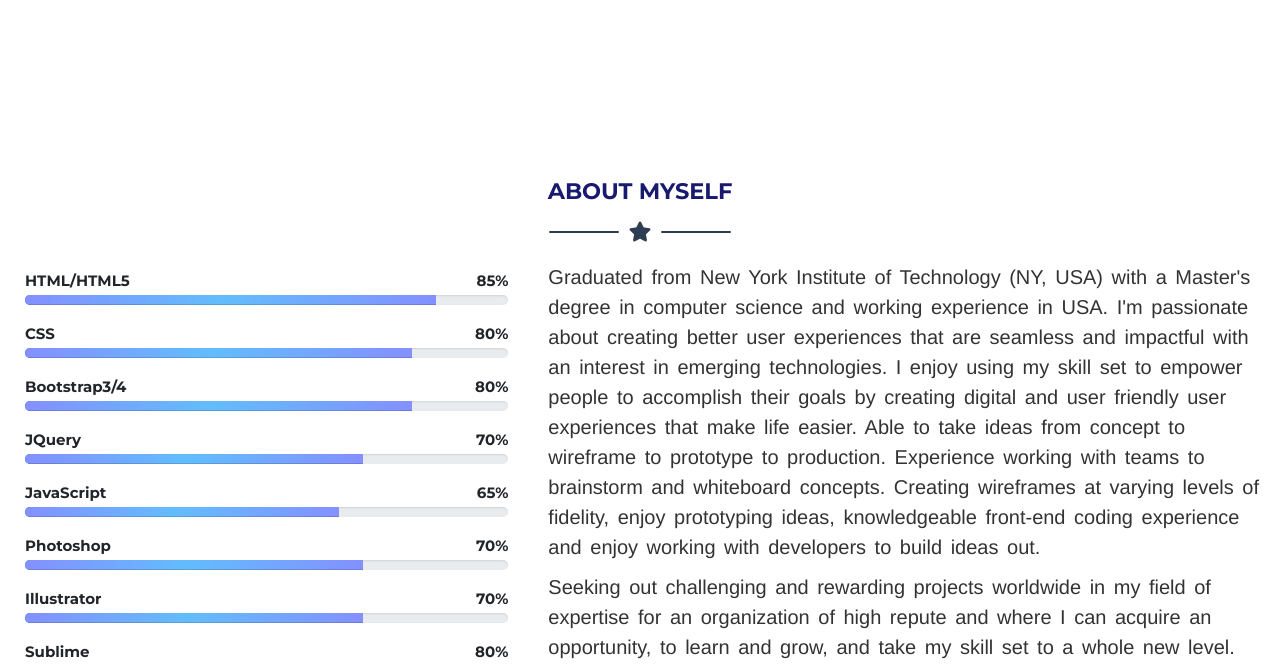
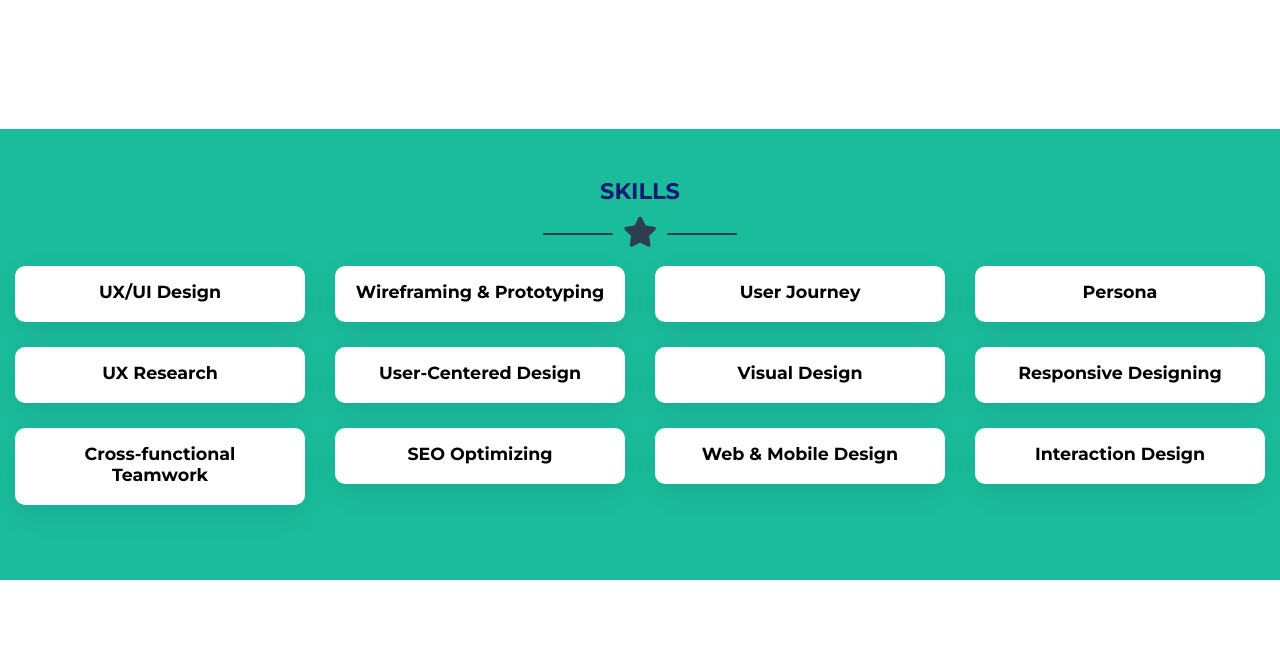
Before and after one commit to gaurankpatil/gaurankpatil.github.io, a website with bundled scripts: page index.html in a window 1280 px wide. Shown: the part 2124-2788 px from the top of the page. Built offline with nearby package versions, Linux system fonts and the light colour scheme.

Commit message:
Add files via upload

```diff
--- a/index.html
+++ b/index.html
@@ -106,6 +106,17 @@
 			<!-- Portfolio Grid Items -->
 			<div class="row">
 				<div class="col-lg-4 col-md-4 col-sm-4 mb-4">
+					<a href="coffeeHouse.html" id="indexPortfolio">
+						<img class="portfolio-item" src="img/portfolio/CoffeeHouse_Img_old.png" alt="" style="width: 100%;" />
+						<div class="portfolio-item-caption d-flex align-items-center justify-content-center ">
+							<h3 style="color: #42509d;">Coffee House App</h3>
+						</div>
+						<div class="portfolio-item-caption d-flex align-items-center justify-content-center ">
+							<p style="color: #848484;font-size: 1.3rem;"> UX Design Certification Project </p>
+						</div>
+					</a>
+				</div>
+				<div class="col-lg-4 col-md-4 col-sm-4 mb-4">
 					<a href="order_tracking.html" id="indexPortfolio">
 						<img class="portfolio-item" src="img/portfolio/8-1.png" alt="" style="width: 100%;" />
 						<div class="portfolio-item-caption d-flex align-items-center justify-content-center ">
@@ -182,17 +193,7 @@
 						</div>
 					</a>
 				</div>
-				<div class="col-lg-4 col-md-4 col-sm-4 mb-4">
-					<a href="coffeeHouse.html" id="indexPortfolio">
-						<img class="portfolio-item" src="img/portfolio/CoffeeHouse_Img_old.png" alt="" style="width: 100%;" />
-						<div class="portfolio-item-caption d-flex align-items-center justify-content-center ">
-							<h3 style="color: #42509d;">Coffee House App</h3>
-						</div>
-						<div class="portfolio-item-caption d-flex align-items-center justify-content-center ">
-							<p style="color: #848484;font-size: 1.3rem;"> Google Certification Project </p>
-						</div>
-					</a>
-				</div>
+
 				<!--<div class="col-lg-6 col-md-6 col-sm-6 mb-4">
 					<a href="ockam.html" id="indexPortfolio">
 						<img class="portfolio-item" src="img/portfolio/RenderFarm_Mockups.png" alt="" style="width: 100%;" />
@@ -320,11 +321,11 @@
 		</div>
 	</section>
 
-	<!-- Portfolio Section
+	<!-- Portfolio Section -->
 	<section class="page-section portfolio bg-primary text-white mb-0">
 		<div class="container">
 
-			<h2 class="page-section-heading text-center text-uppercase text-secondary mb-0">Services Offered </h2>
+			<h2 class="page-section-heading text-center text-uppercase text-secondary mb-0">Skills </h2>
 
 			<div class="divider-custom">
 				<div class="divider-custom-line"></div>
@@ -345,7 +346,56 @@
 				<div class="col-md-3 col-lg-3">
 					<div class="portfolio-item mx-auto">
 						<div class="feature_item">
-							<h3>Wire framing</h3>
+							<h3>Wireframing & Prototyping</h3>
+						</div>
+					</div>
+				</div>
+				<div class="col-md-3 col-lg-3">
+					<div class="portfolio-item mx-auto">
+						<div class="feature_item">
+							<h3>User Journey</h3>
+						</div>
+					</div>
+				</div>
+				<div class="col-md-3 col-lg-3">
+					<div class="portfolio-item mx-auto">
+						<div class="feature_item">
+							<h3>Persona</h3>
+						</div>
+					</div>
+				</div>
+				<div class="col-md-3 col-lg-3">
+					<div class="portfolio-item mx-auto">
+						<div class="feature_item">
+							<h3>UX Research</h3>
+						</div>
+					</div>
+				</div>
+				<div class="col-md-3 col-lg-3">
+					<div class="portfolio-item mx-auto">
+						<div class="feature_item">
+							<h3>User-Centered Design</h3>
+						</div>
+					</div>
+				</div>
+				<div class="col-md-3 col-lg-3">
+					<div class="portfolio-item mx-auto">
+						<div class="feature_item">
+							<h3>Visual Design</h3>
+						</div>
+					</div>
+				</div>
+				<div class="col-md-3 col-lg-3">
+					<div class="portfolio-item mx-auto">
+						<div class="feature_item">
+							<h3>Responsive Designing</h3>
+						</div>
+					</div>
+				</div>
+				<div class="col-md-3 col-lg-3">
+					<div class="portfolio-item mx-auto">
+						<div class="feature_item">
+							<h3>Cross-functional Teamwork</h3>
 						</div>
 					</div>
 				</div>
@@ -359,35 +409,7 @@
 				<div class="col-md-3 col-lg-3">
 					<div class="portfolio-item mx-auto">
 						<div class="feature_item">
-							<h3>Web Design</h3>
-						</div>
-					</div>
-				</div>
-				<div class="col-md-3 col-lg-3">
-					<div class="portfolio-item mx-auto">
-						<div class="feature_item">
-							<h3>Responsive Designing</h3>
-						</div>
-					</div>
-				</div>
-				<div class="col-md-3 col-lg-3">
-					<div class="portfolio-item mx-auto">
-						<div class="feature_item">
-							<h3>Infographics Designing</h3>
-						</div>
-					</div>
-				</div>
-				<div class="col-md-3 col-lg-3">
-					<div class="portfolio-item mx-auto">
-						<div class="feature_item">
-							<h3>Logo Designing</h3>
-						</div>
-					</div>
-				</div>
-				<div class="col-md-3 col-lg-3">
-					<div class="portfolio-item mx-auto">
-						<div class="feature_item">
-							<h3>Mobile App Design</h3>
+							<h3>Web & Mobile Design</h3>
 						</div>
 					</div>
 				</div>
@@ -398,16 +420,9 @@
 						</div>
 					</div>
 				</div>
-				<div class="col-md-3 col-lg-3">
-					<div class="portfolio-item mx-auto">
-						<div class="feature_item">
-							<h3>Web Development</h3>
-						</div>
-					</div>
-				</div>
 			</div>
 		</div>
-	</section>-->
+	</section>
 
 	<!-- Contact Section -->
 	<section class="page-section portfolio mb-0" id="about">
@@ -428,67 +443,67 @@
 				</div>
 			</div>
 			<div class="row">
-				<div class="col-lg-5 ml-auto" style="text-align: center;">
-					<div class="tools_expert">
-					<div class="skill_main">
-					<div class="skill_item">
-					<h4 style="text-align: left;">HTML/HTML5 <span class="counter" style="float:right;">85%</span></h4>
-					<div class="progress">
-					<div class="progress-bar" role="progressbar" aria-valuenow="85" aria-valuemin="0" aria-valuemax="100" style="width: 85%;"></div>
-					</div>
-					</div>
-					<div class="skill_item">
-					<h4 style="text-align: left;">CSS <span class="counter" style="float:right;">80%</span></h4>
-					<div class="progress">
-					<div class="progress-bar" role="progressbar" aria-valuenow="85" aria-valuemin="0" aria-valuemax="100" style="width: 80%;"></div>
-					</div>
-					</div>
-					<div class="skill_item">
-					<h4 style="text-align: left;">Bootstrap3/4 <span class="counter" style="float:right;">80%</span></h4>
-					<div class="progress">
-					<div class="progress-bar" role="progressbar" aria-valuenow="85" aria-valuemin="0" aria-valuemax="100" style="width: 80%;"></div>
-					</div>
-					</div>
-					<div class="skill_item">
-					<h4 style="text-align: left;">JQuery <span class="counter" style="float:right;">70%</span></h4>
-					<div class="progress">
-					<div class="progress-bar" role="progressbar" aria-valuenow="70" aria-valuemin="0" aria-valuemax="100" style="width: 70%;"></div>
-					</div>
-					</div>
-					<div class="skill_item">
-					<h4 style="text-align: left;">JavaScript <span class="counter" style="float:right;">65%</span></h4>
-					<div class="progress">
-					<div class="progress-bar" role="progressbar" aria-valuenow="70" aria-valuemin="0" aria-valuemax="100" style="width: 65%;"></div>
-					</div>
-					</div>
-					<div class="skill_item">
-					<h4 style="text-align: left;">Photoshop <span class="counter" style="float:right;">70%</span></h4>
-					<div class="progress">
-					<div class="progress-bar" role="progressbar" aria-valuenow="65" aria-valuemin="0" aria-valuemax="100" style="width: 70%;"></div>
-					</div>
-					</div>
-					<div class="skill_item">
-					<h4 style="text-align: left;">Illustrator <span class="counter" style="float:right;">70%</span></h4>
-					<div class="progress">
-					<div class="progress-bar" role="progressbar" aria-valuenow="70" aria-valuemin="0" aria-valuemax="100" style="width: 70%;"></div>
-					</div>
-					</div>
-					<div class="skill_item">
-					<h4 style="text-align: left;">Sublime <span class="counter" style="float:right;">80%</span></h4>
-					<div class="progress">
-					<div class="progress-bar" role="progressbar" aria-valuenow="70" aria-valuemin="0" aria-valuemax="100" style="width: 80%;"></div>
-					</div>
-					</div>
-					<div class="skill_item">
-					<h4 style="text-align: left;">Figma <span class="counter" style="float:right;">65%</span></h4>
-					<div class="progress">
-					<div class="progress-bar" role="progressbar" aria-valuenow="85" aria-valuemin="0" aria-valuemax="100" style="width: 65%;"></div>
-					</div>
-					</div>
-					</div>
-					</div>
-				</div>
-				<div class="col-lg-7 col-md-12 col-sm-12 ml-auto">
+				<!-- <div class="col-lg-5 ml-auto" style="text-align: center;"> -->
+					<!-- <div class="tools_expert"> -->
+					<!-- <div class="skill_main"> -->
+					<!-- <div class="skill_item"> -->
+					<!-- <h4 style="text-align: left;">HTML/HTML5 <span class="counter" style="float:right;">85%</span></h4> -->
+					<!-- <div class="progress"> -->
+					<!-- <div class="progress-bar" role="progressbar" aria-valuenow="85" aria-valuemin="0" aria-valuemax="100" style="width: 85%;"></div> -->
+					<!-- </div> -->
+					<!-- </div> -->
+					<!-- <div class="skill_item"> -->
+					<!-- <h4 style="text-align: left;">CSS <span class="counter" style="float:right;">80%</span></h4> -->
+					<!-- <div class="progress"> -->
+					<!-- <div class="progress-bar" role="progressbar" aria-valuenow="85" aria-valuemin="0" aria-valuemax="100" style="width: 80%;"></div> -->
+					<!-- </div> -->
+					<!-- </div> -->
+					<!-- <div class="skill_item"> -->
+					<!-- <h4 style="text-align: left;">Bootstrap3/4 <span class="counter" style="float:right;">80%</span></h4> -->
+					<!-- <div class="progress"> -->
+					<!-- <div class="progress-bar" role="progressbar" aria-valuenow="85" aria-valuemin="0" aria-valuemax="100" style="width: 80%;"></div> -->
+					<!-- </div> -->
+					<!-- </div> -->
+					<!-- <div class="skill_item"> -->
+					<!-- <h4 style="text-align: left;">JQuery <span class="counter" style="float:right;">70%</span></h4> -->
+					<!-- <div class="progress"> -->
+					<!-- <div class="progress-bar" role="progressbar" aria-valuenow="70" aria-valuemin="0" aria-valuemax="100" style="width: 70%;"></div> -->
+					<!-- </div> -->
+					<!-- </div> -->
+					<!-- <div class="skill_item"> -->
+					<!-- <h4 style="text-align: left;">JavaScript <span class="counter" style="float:right;">65%</span></h4> -->
+					<!-- <div class="progress"> -->
+					<!-- <div class="progress-bar" role="progressbar" aria-valuenow="70" aria-valuemin="0" aria-valuemax="100" style="width: 65%;"></div> -->
+					<!-- </div> -->
+					<!-- </div> -->
+					<!-- <div class="skill_item"> -->
+					<!-- <h4 style="text-align: left;">Photoshop <span class="counter" style="float:right;">70%</span></h4> -->
+					<!-- <div class="progress"> -->
+					<!-- <div class="progress-bar" role="progressbar" aria-valuenow="65" aria-valuemin="0" aria-valuemax="100" style="width: 70%;"></div> -->
+					<!-- </div> -->
+					<!-- </div> -->
+					<!-- <div class="skill_item"> -->
+					<!-- <h4 style="text-align: left;">Illustrator <span class="counter" style="float:right;">70%</span></h4> -->
+					<!-- <div class="progress"> -->
+					<!-- <div class="progress-bar" role="progressbar" aria-valuenow="70" aria-valuemin="0" aria-valuemax="100" style="width: 70%;"></div> -->
+					<!-- </div> -->
+					<!-- </div> -->
+					<!-- <div class="skill_item"> -->
+					<!-- <h4 style="text-align: left;">Sublime <span class="counter" style="float:right;">80%</span></h4> -->
+					<!-- <div class="progress"> -->
+					<!-- <div class="progress-bar" role="progressbar" aria-valuenow="70" aria-valuemin="0" aria-valuemax="100" style="width: 80%;"></div> -->
+					<!-- </div> -->
+					<!-- </div> -->
+					<!-- <div class="skill_item"> -->
+					<!-- <h4 style="text-align: left;">Figma <span class="counter" style="float:right;">65%</span></h4> -->
+					<!-- <div class="progress"> -->
+					<!-- <div class="progress-bar" role="progressbar" aria-valuenow="85" aria-valuemin="0" aria-valuemax="100" style="width: 65%;"></div> -->
+					<!-- </div> -->
+					<!-- </div> -->
+					<!-- </div> -->
+					<!-- </div> -->
+				<!-- </div> -->
+				<div class="col-lg-12 col-md-12 col-sm-12 ml-auto">
 					<div class="paragraph-bigger">
 						Graduated from New York Institute of Technology (NY, USA) with a Master's degree in computer science and working experience in USA.
 						I'm passionate about creating better user experiences that are seamless and impactful with an interest in emerging technologies. I enjoy using my skill set to empower people to accomplish their goals by creating digital and user friendly user experiences that make life easier.
```
